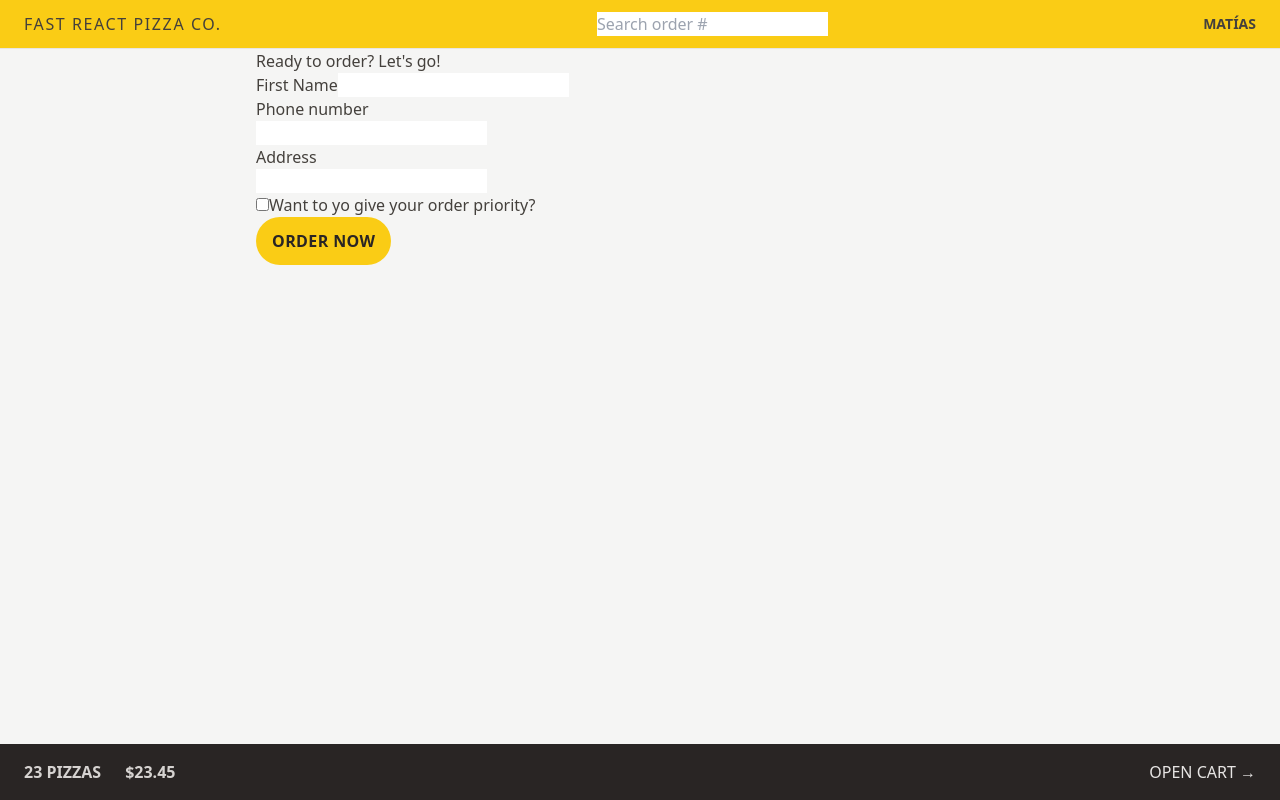
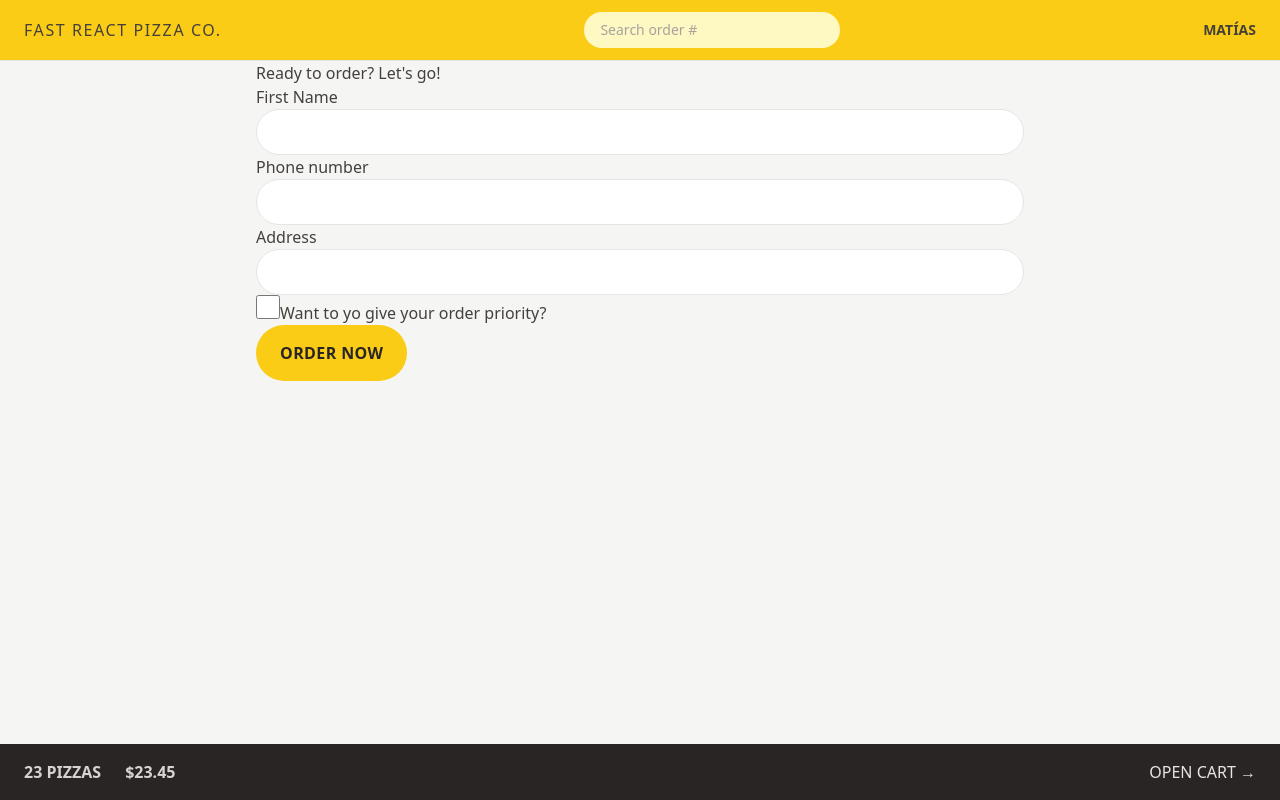
Before and after one commit to mati-rodriguez80/fast-react-pizza, a React (Vite) app: page /order/new in a window 1280 px wide. Built offline with nearby package versions, Linux system fonts and the light colour scheme.

Commit message:
Add styles to input elements, add the new input custom class to the component layer in index.css in order to re-use it in different pages, and create the new Button and LinkButton components as a mechanism to re-use tailwindcss styles accross different files using React Components

```diff
--- a/src/features/cart/Cart.jsx
+++ b/src/features/cart/Cart.jsx
@@ -1,4 +1,5 @@
-import { Link } from "react-router-dom";
+import LinkButton from "../../ui/LinkButton";
+import Button from "../../ui/Button";
 
 const fakeCart = [
   {
@@ -29,17 +30,12 @@
 
   return (
     <div>
-      <Link
-        to="/menu"
-        className="text-sm text-blue-500 hover:text-blue-600 hover:underline"
-      >
-        &larr; Back to menu
-      </Link>
+      <LinkButton to="/menu">&larr; Back to menu</LinkButton>
 
       <h2>Your cart, %NAME%</h2>
 
       <div>
-        <Link to="/order/new">Order pizzas</Link>
+        <Button to="/order/new">Order pizzas</Button>
         <button>Clear cart</button>
       </div>
     </div>
--- a/src/features/order/CreateOrder.jsx
+++ b/src/features/order/CreateOrder.jsx
@@ -2,6 +2,7 @@
 import { Form, redirect, useActionData, useNavigation } from "react-router-dom";
 
 import { createOrder } from "../../services/apiRestaurant";
+import Button from "../../ui/Button";
 
 // https://uibakery.io/regex-library/phone-number
 const isValidPhone = (str) =>
@@ -56,13 +57,25 @@
       <Form method="POST">
         <div>
           <label htmlFor="customer">First Name</label>
-          <input type="text" id="customer" name="customer" required />
+          <input
+            className="input"
+            type="text"
+            id="customer"
+            name="customer"
+            required
+          />
         </div>
 
         <div>
           <label htmlFor="phone">Phone number</label>
           <div>
-            <input type="tel" id="phone" name="phone" required />
+            <input
+              className="input"
+              type="tel"
+              id="phone"
+              name="phone"
+              required
+            />
           </div>
           {formErrors?.phone && <p>{formErrors.phone}</p>}
         </div>
@@ -70,12 +83,19 @@
         <div>
           <label htmlFor="address">Address</label>
           <div>
-            <input type="text" id="address" name="address" required />
+            <input
+              className="input"
+              type="text"
+              id="address"
+              name="address"
+              required
+            />
           </div>
         </div>
 
         <div>
           <input
+            className="h-6 w-6 accent-yellow-400 focus:outline-none focus:ring focus:ring-yellow-400 focus:ring-offset-2"
             type="checkbox"
             name="priority"
             id="priority"
@@ -87,12 +107,9 @@
 
         <div>
           <input type="hidden" name="cart" value={JSON.stringify(cart)} />
-          <button
-            className="inline-block rounded-full bg-yellow-400 px-4 py-3 font-semibold uppercase tracking-wide text-stone-800 transition-colors duration-300 hover:bg-yellow-300 focus:bg-yellow-300 focus:outline-none focus:ring focus:ring-yellow-300 focus:ring-offset-2 disabled:cursor-not-allowed"
-            disabled={isSubmitting}
-          >
+          <Button disabled={isSubmitting}>
             {isSubmitting ? "Placing order..." : "Order now"}
-          </button>
+          </Button>
         </div>
       </Form>
     </div>
--- a/src/features/order/SearchOrder.jsx
+++ b/src/features/order/SearchOrder.jsx
@@ -17,6 +17,7 @@
   return (
     <form onSubmit={handleSubmit}>
       <input
+        className="w-32 rounded-full bg-yellow-100 px-4 py-2 text-sm transition-all duration-300 placeholder:text-stone-400 focus:outline-none focus:ring focus:ring-yellow-500 focus:ring-opacity-50 sm:w-64 sm:focus:w-72"
         placeholder="Search order #"
         value={query}
         onChange={(e) => setQuery(e.target.value)}
--- a/src/features/user/CreateUser.jsx
+++ b/src/features/user/CreateUser.jsx
@@ -1,4 +1,6 @@
 import { useState } from "react";
+
+import Button from "../../ui/Button";
 
 function CreateUser() {
   const [username, setUsername] = useState("");
@@ -14,7 +16,7 @@
       </p>
 
       <input
-        className="w-72"
+        className="input mb-8 w-72"
         type="text"
         placeholder="Your full name"
         value={username}
@@ -23,7 +25,7 @@
 
       {username !== "" && (
         <div>
-          <button>Start ordering</button>
+          <Button>Start ordering</Button>
         </div>
       )}
     </form>
--- a/src/index.css
+++ b/src/index.css
@@ -1,28 +1,49 @@
 @tailwind base;
 @tailwind components;
 @tailwind utilities;
+
+@layer components {
+  .input {
+    @apply w-full rounded-full border border-stone-200 px-4 py-2 text-sm transition-all duration-300 placeholder:text-stone-400 focus:outline-none focus:ring focus:ring-yellow-400 md:px-6 md:py-3;
+  }
+}
 
 /* https://dev.to/afif/i-made-100-css-loaders-for-your-next-project-4eje */
 .loader {
   width: 45px;
   aspect-ratio: 0.75;
   --c: no-repeat linear-gradient(#333 0 0);
-  background: var(--c) 0% 50%, var(--c) 50% 50%, var(--c) 100% 50%;
+  background:
+    var(--c) 0% 50%,
+    var(--c) 50% 50%,
+    var(--c) 100% 50%;
   background-size: 20% 50%;
   animation: loading 1s infinite linear;
 }
 
 @keyframes loading {
   20% {
-    background-position: 0% 0%, 50% 50%, 100% 50%;
+    background-position:
+      0% 0%,
+      50% 50%,
+      100% 50%;
   }
   40% {
-    background-position: 0% 100%, 50% 0%, 100% 50%;
+    background-position:
+      0% 100%,
+      50% 0%,
+      100% 50%;
   }
   60% {
-    background-position: 0% 50%, 50% 100%, 100% 0%;
+    background-position:
+      0% 50%,
+      50% 100%,
+      100% 0%;
   }
   80% {
-    background-position: 0% 50%, 50% 50%, 100% 100%;
+    background-position:
+      0% 50%,
+      50% 50%,
+      100% 100%;
   }
 }
--- /dev/null
+++ b/src/ui/Button.jsx
@@ -0,0 +1,21 @@
+import { Link } from "react-router-dom";
+
+function Button({ children, disabled, to }) {
+  const className =
+    "inline-block rounded-full bg-yellow-400 px-4 py-3 font-semibold uppercase tracking-wide text-stone-800 transition-colors duration-300 hover:bg-yellow-300 focus:bg-yellow-300 focus:outline-none focus:ring focus:ring-yellow-300 focus:ring-offset-2 disabled:cursor-not-allowed sm:px-6 sm:py-4";
+
+  if (to)
+    return (
+      <Link to={to} className={className}>
+        {children}
+      </Link>
+    );
+
+  return (
+    <button className={className} disabled={disabled}>
+      {children}
+    </button>
+  );
+}
+
+export default Button;
--- a/src/ui/Error.jsx
+++ b/src/ui/Error.jsx
@@ -1,7 +1,8 @@
-import { useNavigate, useRouteError } from "react-router-dom";
+import { useRouteError } from "react-router-dom";
+
+import LinkButton from "./LinkButton";
 
 function Error() {
-  const navigate = useNavigate();
   // We can actually get the error message that happens inside React Router by using another custom hook.
   // So, since we are using this Error component as the "errorElement" in App component, this component
   // gets access to the error that has occurred.
@@ -11,7 +12,7 @@
     <div>
       <h1>Something went wrong 😢</h1>
       <p>{error.data || error.message}</p>
-      <button onClick={() => navigate(-1)}>&larr; Go back</button>
+      <LinkButton to="-1">&larr; Go back</LinkButton>
     </div>
   );
 }
--- /dev/null
+++ b/src/ui/LinkButton.jsx
@@ -0,0 +1,21 @@
+import { Link, useNavigate } from "react-router-dom";
+
+function LinkButton({ children, to }) {
+  const navigate = useNavigate();
+  const className = "text-sm text-blue-500 hover:text-blue-600 hover:underline";
+
+  if (to === "-1")
+    return (
+      <button className={className} onClick={() => navigate(-1)}>
+        {children}
+      </button>
+    );
+
+  return (
+    <Link to={to} className={className}>
+      {children}
+    </Link>
+  );
+}
+
+export default LinkButton;
```
